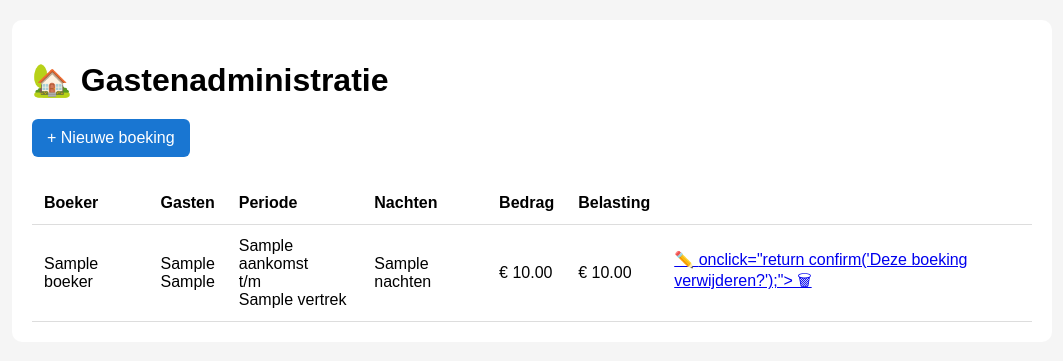
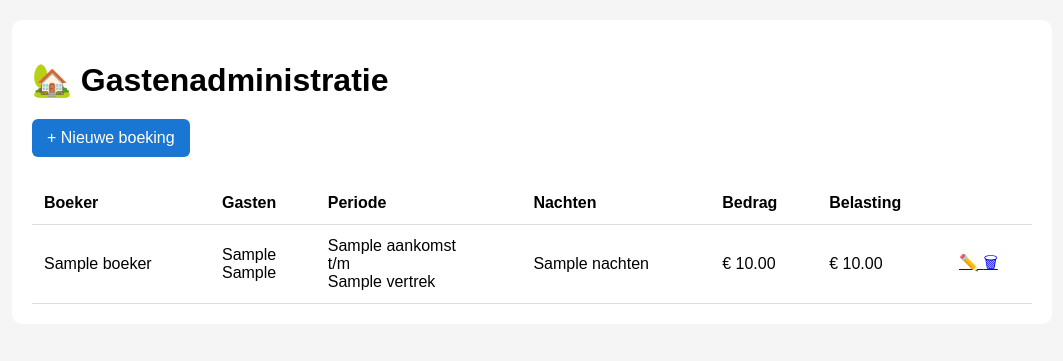
Before and after one commit to l4aspider-design/ha-gastenapp, a Flask app: template gastenapp/templates/index.html in a window 1280 px wide. Shown: the top 361 px of the page, without its empty margins (108-1171 px from the left). Run offline with Flask 3, Linux system fonts and the light colour scheme; the template is opened without the code that fills it: most values are stand-ins (such as "Sample title", 1, 10 or a date in 2020).

Commit message:
Update index.html

```diff
--- a/gastenapp/templates/index.html
+++ b/gastenapp/templates/index.html
@@ -70,9 +70,9 @@ t/m
     ✏️
 </a>
 
-<a href="{{ url_for('verwijderen', id=b.id) }}">
-onclick="return confirm('Deze boeking verwijderen?');">
-🗑
+<a href="{{ url_for('verwijderen', id=b.id) }}"
+   onclick="return confirm('Deze boeking verwijderen?');">
+    🗑
 </a>
 
 </td>
```
